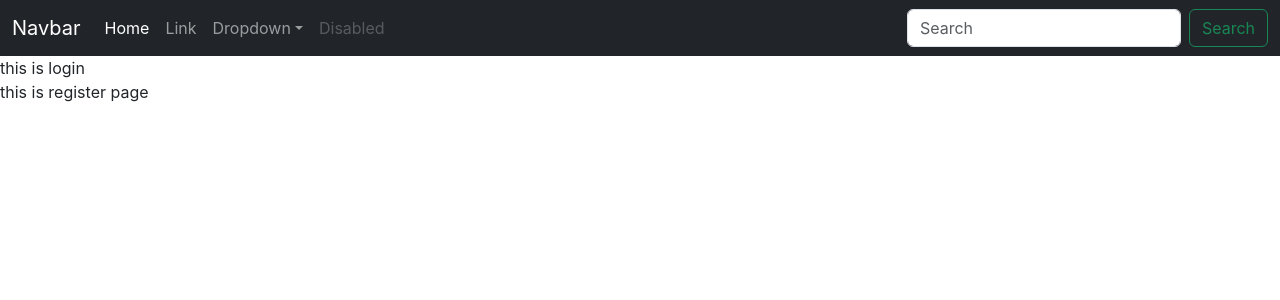
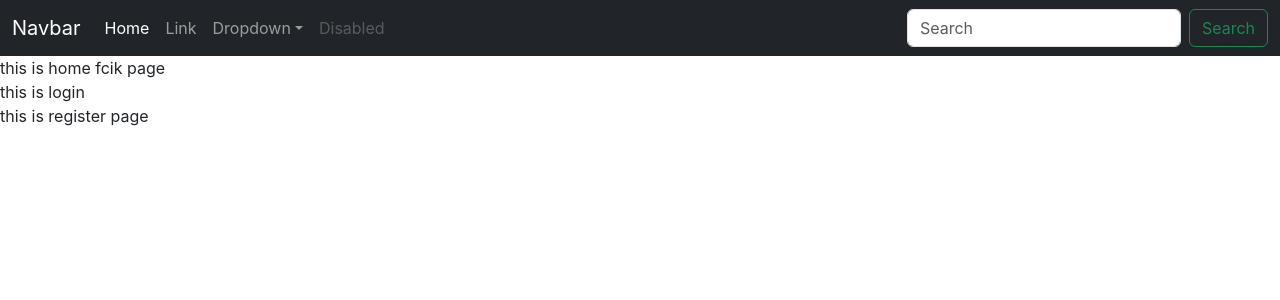
Before and after one commit to ragav880/frontend, a React (Create React App) app: page / in a window 1280 px wide. Shown: the top 300 px of the page. Built offline with nearby package versions, Linux system fonts and the light colour scheme.

Commit message:
Home page updated

```diff
--- a/src/pages/Home.jsx
+++ b/src/pages/Home.jsx
@@ -3,7 +3,7 @@ import React from 'react'
 const Home = () => {
   return (
     <div>
-
+    this is home fcik page
 
     </div>
   )
```
